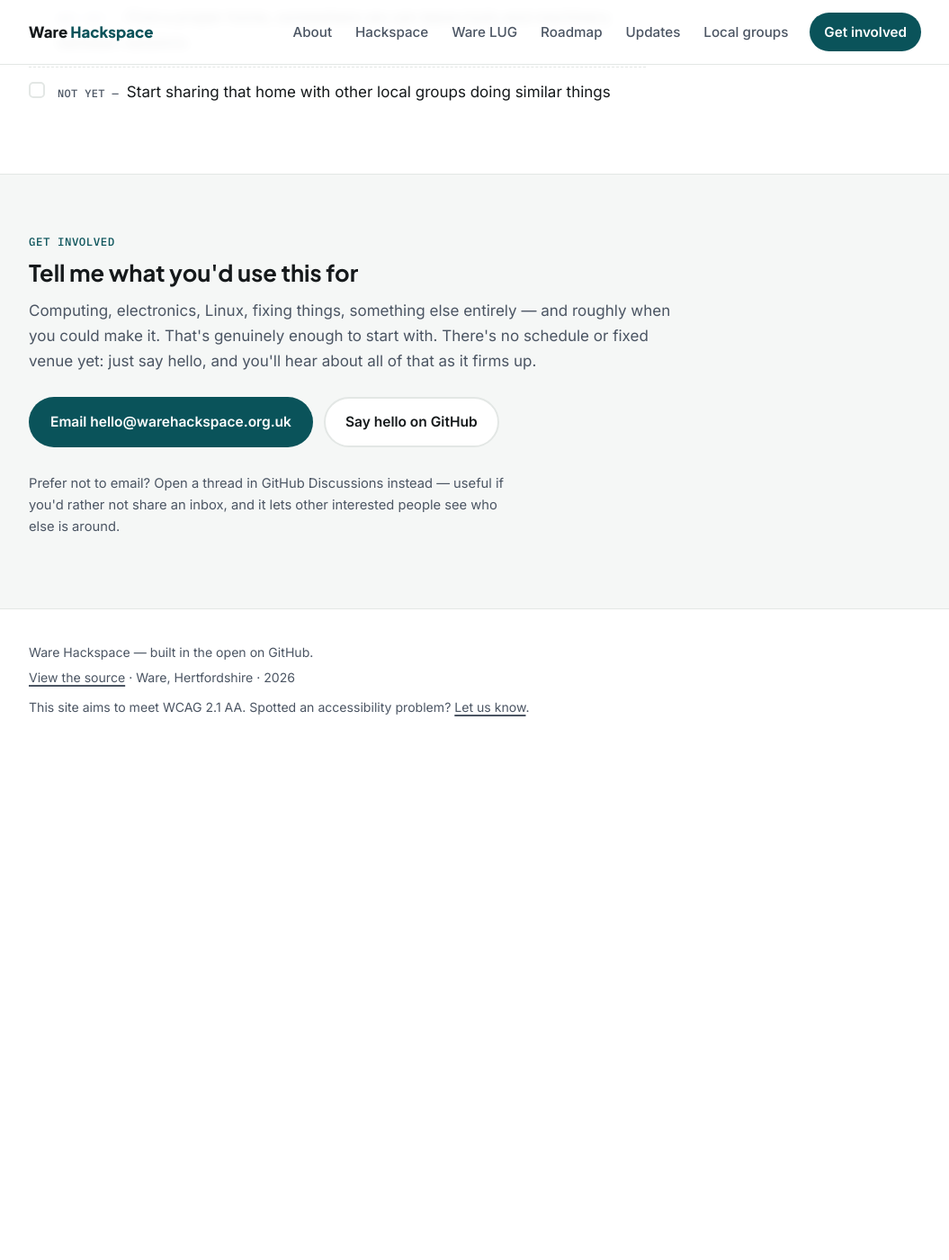
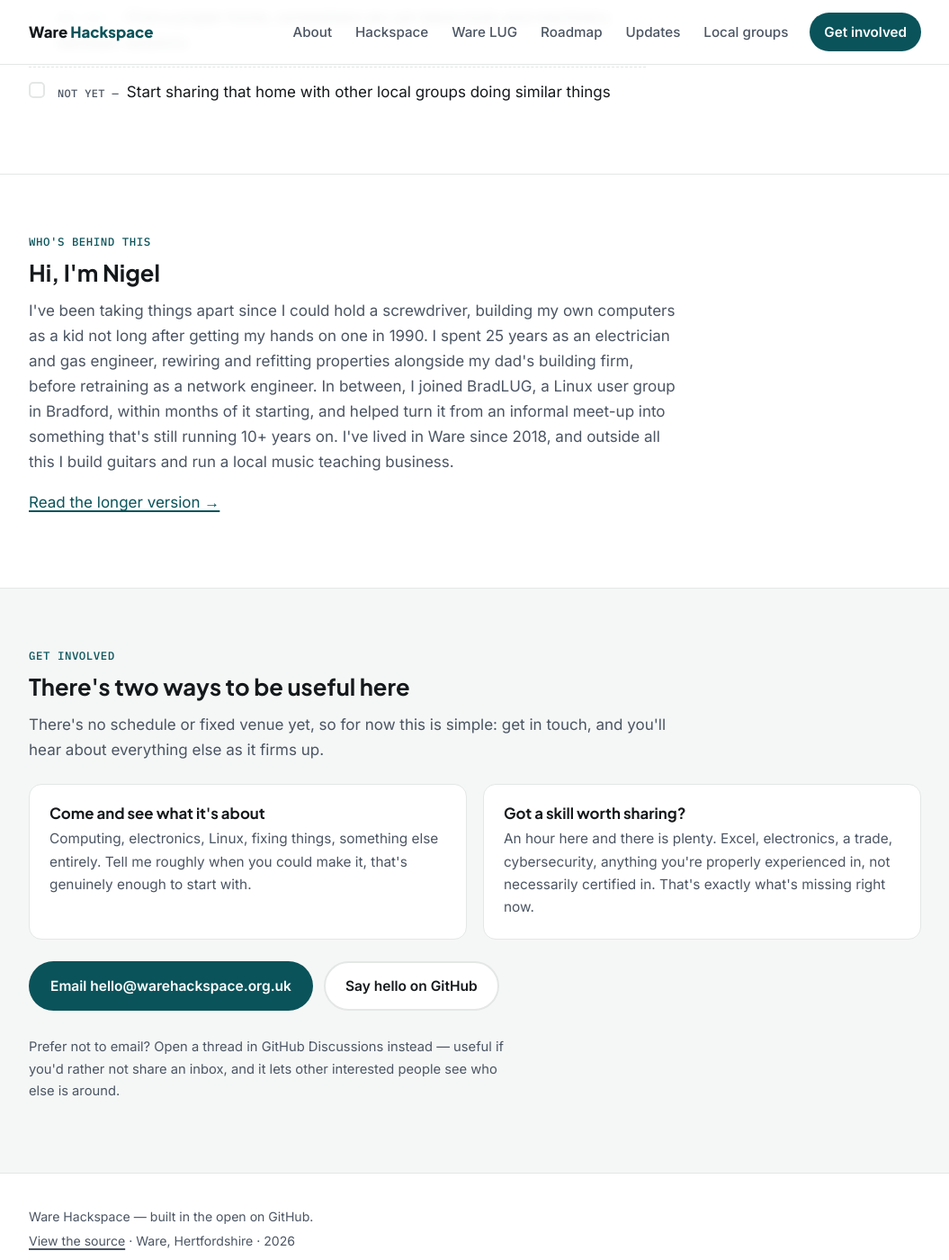
Before and after one commit to nigel-smith/warehackspace, a Jekyll site: the page built from index.html, in a window 1280 px wide and 1400 px high, scrolled down 3036 px. Shown: the whole window at 90% size, without its empty margins (112-1167 px from the left). Built offline with Jekyll 4.4.1, drawn with Linux system fonts in a browser that asks for light colours; before the commit the page ends 3881 px from its top, so only the background shows below that.

Commit message:
Update index.html

```diff
--- a/index.html
+++ b/index.html
@@ -119,16 +119,39 @@ description: "A new hackspace and Linux User Group for Ware, Hertfordshire. Comp
     </div>
   </section>
 
+  <!-- ============ WHO'S BEHIND THIS ============ -->
+  <section id="founder" class="section" aria-labelledby="founder-heading">
+    <div class="wrap">
+      <p class="kicker">Who's behind this</p>
+      <h2 id="founder-heading">Hi, I'm Nigel</h2>
+      <div class="prose">
+        <p>I've been taking things apart since I could hold a screwdriver, building my own computers as a kid not long after getting my hands on one in 1990. I spent 25 years as an electrician and gas engineer, rewiring and refitting properties alongside my dad's building firm, before retraining as a network engineer. In between, I joined BradLUG, a Linux user group in Bradford, within months of it starting, and helped turn it from an informal meet-up into something that's still running 10+ years on. I've lived in Ware since 2018, and outside all this I build guitars and run a local music teaching business.</p>
+        <p><a href="{{ '/about-nigel.html' | relative_url }}">Read the longer version →</a></p>
+      </div>
+    </div>
+  </section>
+
   <!-- ============ GET INVOLVED ============ -->
   <section id="involved" class="section section-cta" aria-labelledby="involved-heading">
     <div class="wrap">
       <p class="kicker">Get involved</p>
-      <h2 id="involved-heading">Tell me what you'd use this for</h2>
+      <h2 id="involved-heading">There's two ways to be useful here</h2>
       <div class="prose">
-        <p>Computing, electronics, Linux, fixing things, something else entirely — and roughly when you could make it. That's genuinely enough to start with. There's no schedule or fixed venue yet: just say hello, and you'll hear about all of that as it firms up.</p>
+        <p>There's no schedule or fixed venue yet, so for now this is simple: get in touch, and you'll hear about everything else as it firms up.</p>
       </div>
 
-      <div class="cta-row">
+      <ul class="feature-grid" style="margin-top:24px;">
+        <li class="feature">
+          <h3>Come and see what it's about</h3>
+          <p>Computing, electronics, Linux, fixing things, something else entirely. Tell me roughly when you could make it, that's genuinely enough to start with.</p>
+        </li>
+        <li class="feature">
+          <h3>Got a skill worth sharing?</h3>
+          <p>An hour here and there is plenty. Excel, electronics, a trade, cybersecurity, anything you're properly experienced in, not necessarily certified in. That's exactly what's missing right now.</p>
+        </li>
+      </ul>
+
+      <div class="cta-row" style="margin-top:24px;">
         <!-- EDIT: replace with your real address -->
         <a class="btn btn-solid" href="mailto:hello@warehackspace.org.uk?subject=I%27m%20interested%20in%20Ware%20Hackspace">
           Email hello@warehackspace.org.uk
```
